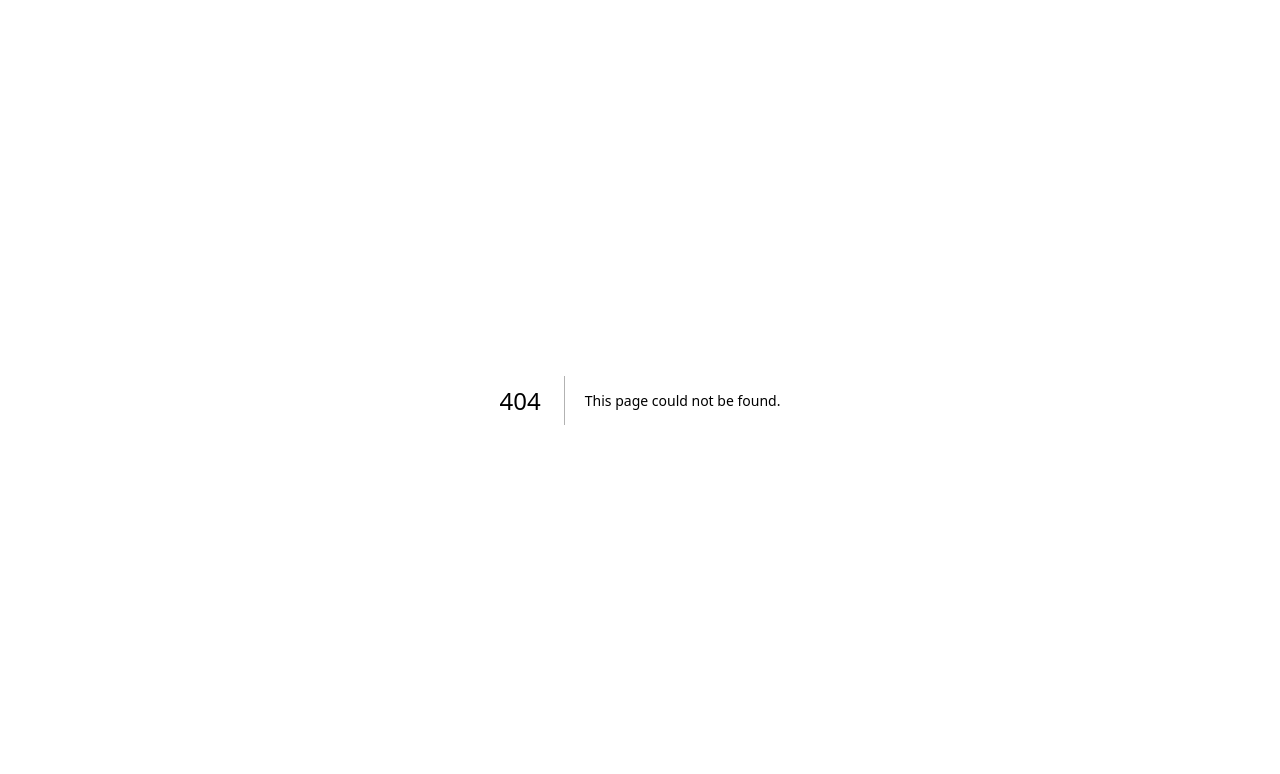
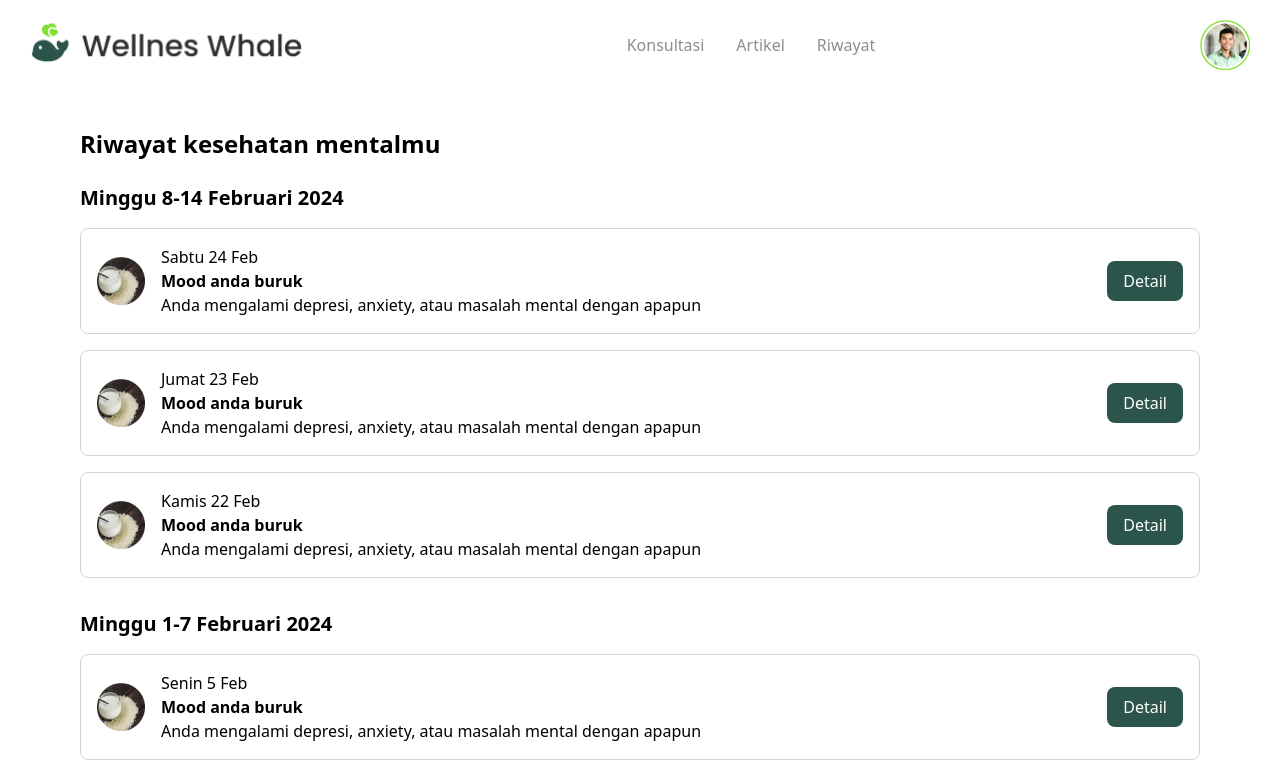
Before and after one commit to aufarhmn/WellnessWhale, a Next.js app in the folder frontend/: page /mood/riwayat in a window 1280 px wide. Before the commit this address had no page. Shown: the top 774 px of the page. Built offline with nearby package versions, Linux system fonts and the light colour scheme.

Commit message:
feat: riwayat kesehatan mental

```diff
--- /dev/null
+++ b/frontend/src/components/RiwayatMood.jsx
@@ -0,0 +1,67 @@
+import React from 'react';
+import Image from 'next/image';
+import Beras from "../assets/images/hero/beras.png";
+
+const data = [
+  {
+    week: "Minggu 8-14 Februari 2024",
+    entries: [
+      {
+        date: "Sabtu 24 Feb",
+        mood: "Mood anda buruk",
+        description: "Anda mengalami depresi, anxiety, atau masalah mental dengan apapun",
+      },
+      {
+        date: "Jumat 23 Feb",
+        mood: "Mood anda buruk",
+        description: "Anda mengalami depresi, anxiety, atau masalah mental dengan apapun",
+      },
+      {
+        date: "Kamis 22 Feb",
+        mood: "Mood anda buruk",
+        description: "Anda mengalami depresi, anxiety, atau masalah mental dengan apapun",
+      }
+    ]
+  },
+  {
+    week: "Minggu 1-7 Februari 2024",
+    entries: [
+      {
+        date: "Senin 5 Feb",
+        mood: "Mood anda buruk",
+        description: "Anda mengalami depresi, anxiety, atau masalah mental dengan apapun",
+      },
+      {
+        date: "Sabtu 3 Feb",
+        mood: "Mood anda buruk",
+        description: "Anda mengalami depresi, anxiety, atau masalah mental dengan apapun",
+      }
+    ]
+  }
+];
+
+const MentalHealthHistory = () => {
+  return (
+    <div className="container mx-auto pt-32 px-20 bg-white">
+      <h1 className="text-2xl font-bold mb-6">Riwayat kesehatan mentalmu</h1>
+      {data.map((weekData, index) => (
+        <div key={index} className="mb-8">
+          <h2 className="text-xl font-semibold mb-4">{weekData.week}</h2>
+          {weekData.entries.map((entry, entryIndex) => (
+            <div key={entryIndex} className="flex items-center border border-gray-300 rounded-lg p-4 mb-4">
+              <Image src={Beras} alt="entry" className="w-12 h-12 mr-4" />
+              <div className="flex-1">
+                <h3 className="font-medium">{entry.date}</h3>
+                <p className="font-semibold">{entry.mood}</p>
+                <p>{entry.description}</p>
+              </div>
+              <button className="bg-green-400 text-white px-4 py-2 rounded-lg">Detail</button>
+            </div>
+          ))}
+        </div>
+      ))}
+    </div>
+  );
+};
+
+export default MentalHealthHistory;
--- /dev/null
+++ b/frontend/src/pages/mood/riwayat.jsx
@@ -0,0 +1,13 @@
+import RiwayatMood from "../../components/RiwayatMood";
+import Navbar from "../../components/Navbar";
+import Footer from "../../components/Footer";
+
+export default function InputMood() {
+  return (
+    <>
+      <Navbar />
+      <RiwayatMood />
+      <Footer />
+    </>
+  );
+}
```
